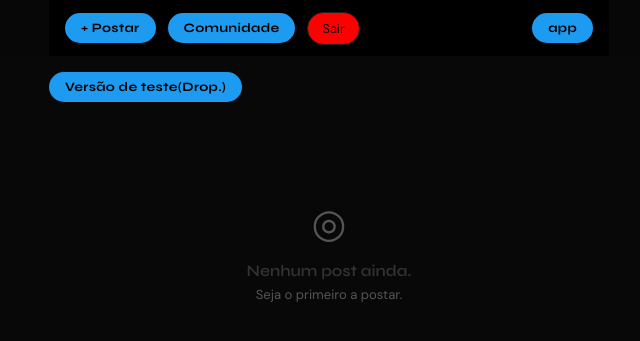
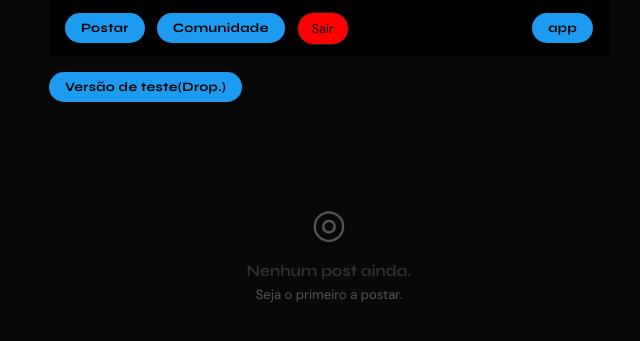
Before and after one commit to SandStormy-pxl/Nexus-v1.0.0.1, a Django app: page / in a window 1280 px wide. Shown: the top 341 px of the page, without its empty margins (311-951 px from the left). Run offline with Django 5.2, Linux system fonts and the light colour scheme; the visitor is signed in with stand-in values (Sample User, id 1); data comes from the database, SQL or seed files in the repository; data that the repository does not hold is empty.

Commit message:
Atualizar o feed.html

```diff
--- a/templates/feed/feed.html
+++ b/templates/feed/feed.html
@@ -228,7 +228,7 @@
   <nav class="nav-bar1">
     <div class="nav-container1">
       <div class="header-actions">
-        <a href="{% url 'criar_post' %}" class="btn-post">+ Postar</a>
+        <a href="{% url 'criar_post' %}" class="btn-post">Postar</a>
         <a href="{% url 'users' %}" class="btn-users">Comunidade</a>
         <a href="{% url 'logout' %}" class="btn-logout">Sair</a>
       </div>
```
